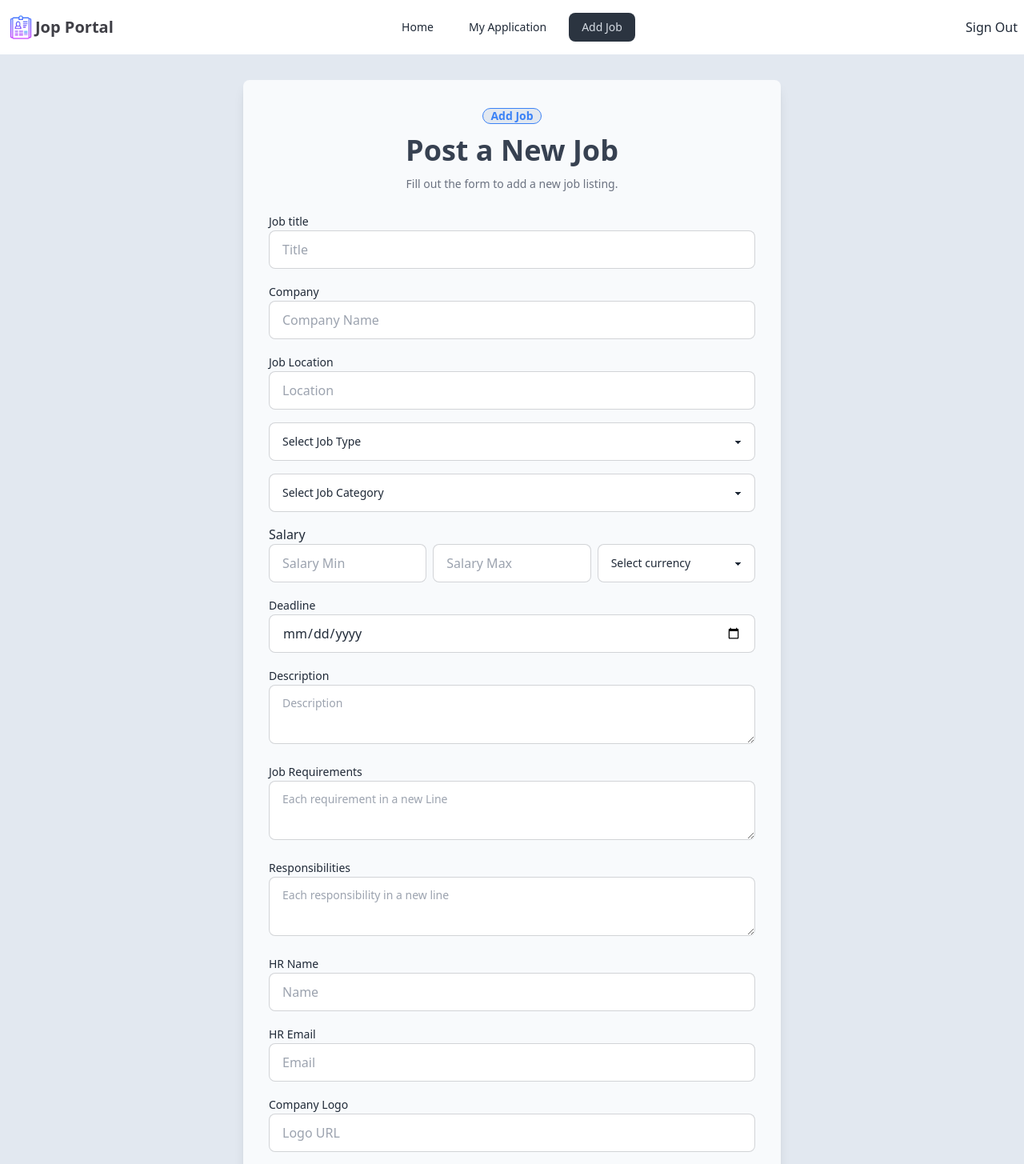
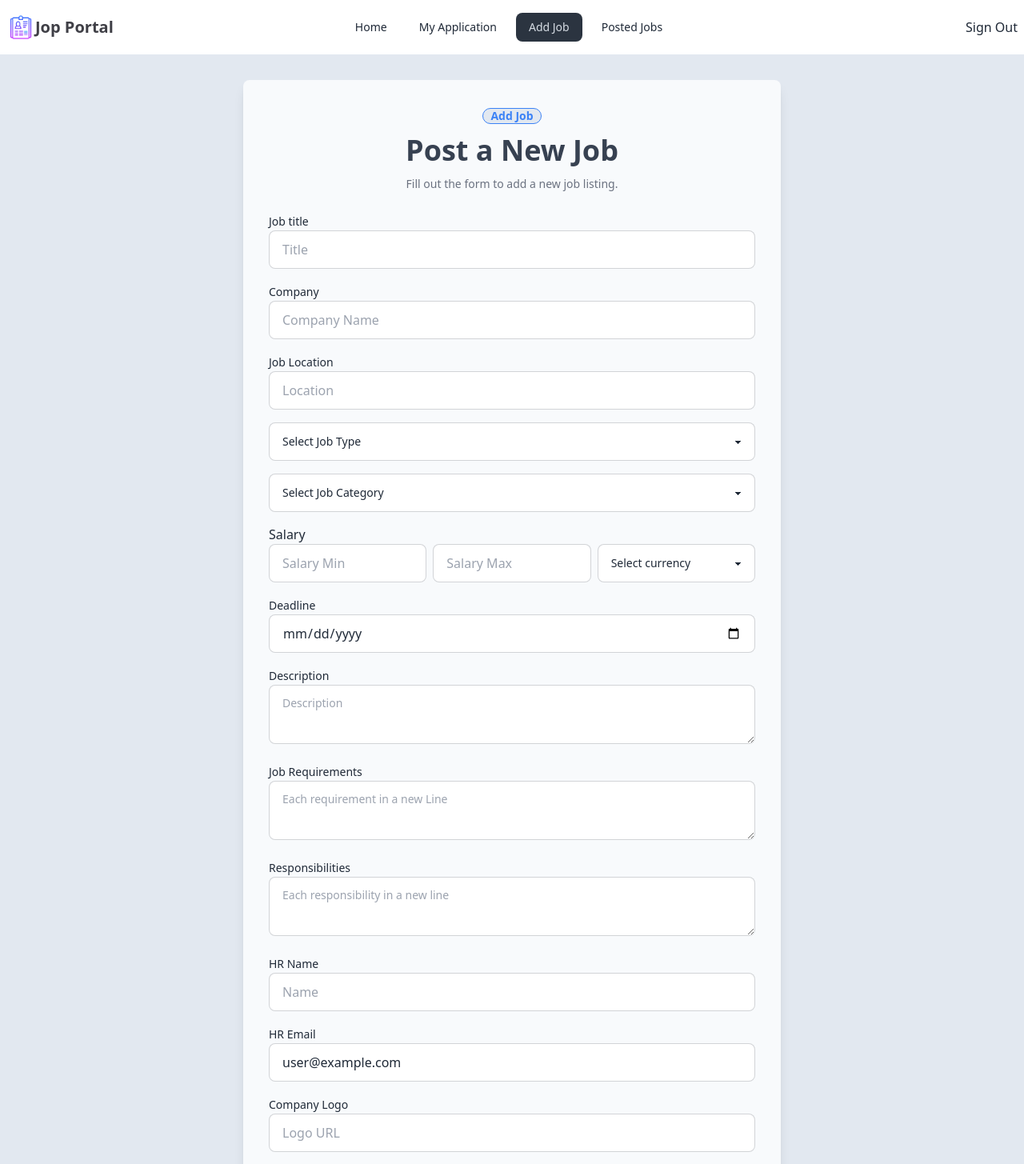
Before and after one commit to marufdev7/job-portal-client, a React (Vite) app: page /add-job in a window 1280 px wide. Shown: the top 1455 px of the page at 80% size. Built offline with nearby package versions, Linux system fonts and the light colour scheme; no server answers; sample sign-in values are in the browser's storage.

Commit message:
My posted jobs Created

```diff
--- a/src/pages/AddJob/AddJob.jsx
+++ b/src/pages/AddJob/AddJob.jsx
@@ -1,9 +1,11 @@
 import React from 'react';
 import Swal from 'sweetalert2';
 import { useNavigate } from 'react-router-dom';
+import useAuth from '../../hooks/useAuth';
 
 const AddJob = () => {
     const navigate = useNavigate();
+    const { user } = useAuth();
 
     const handleAddJob = (e) => {
         e.preventDefault();
@@ -59,7 +61,7 @@ const AddJob = () => {
                         text: 'Job posted successfully!'
                     });
                     form.reset();
-                    // navigate('/');
+                    navigate('/my-posted-job');
                 }
             });
     };
@@ -165,7 +167,7 @@ const AddJob = () => {
                     </div>
                     <div>
                         <label className="label-text">HR Email</label>
-                        <input type="email" name="hr_email" placeholder="Email" required className="input input-bordered w-full" />
+                        <input type="email" name="hr_email" defaultValue={user?.email} placeholder="Email" required className="input input-bordered w-full" />
                     </div>
 
                     {/* company-logo */}
--- /dev/null
+++ b/src/pages/MyPostedJobs/MyPostedJobs.jsx
@@ -0,0 +1,11 @@
+import React from 'react';
+
+const MyPostedJobs = () => {
+    return (
+        <div>
+            <h1>My posted Jobs</h1>
+        </div>
+    );
+};
+
+export default MyPostedJobs;
--- a/src/pages/shared/Navbar.jsx
+++ b/src/pages/shared/Navbar.jsx
@@ -18,8 +18,9 @@ const Navbar = () => {
 
     const links = <>
         <li><NavLink to='/'>Home</NavLink></li>
-        <li className='px-3'><NavLink to='/my-application'>My Application</NavLink></li>
+        <li className='px-2'><NavLink to='/my-application'>My Application</NavLink></li>
         <li><NavLink to='/add-job'>Add Job</NavLink></li>
+        <li className='px-2'><NavLink to='/my-posted-jobs'>Posted Jobs</NavLink></li>
     </>
     return (
         <div className="navbar bg-base-100">
@@ -41,7 +42,7 @@ const Navbar = () => {
                     </div>
                     <ul
                         tabIndex={0}
-                        className="menu menu-sm dropdown-content bg-base-100 rounded-box z-[1] mt-3 w-52 p-2 shadow">
+                        className="menu menu-sm dropdown-content bg-base-100 rounded-box z-[1] mt-3 w-52 shadow">
                         {links}
                     </ul>
                 </div>
--- a/src/router/router.jsx
+++ b/src/router/router.jsx
@@ -8,6 +8,7 @@ import PrivateRoute from "./PrivateRoute";
 import ApplyJob from "../pages/ApplyJob/ApplyJob";
 import MyApplication from "../pages/MyApplication/MyApplication";
 import AddJob from "../pages/AddJob/AddJob";
+import MyPostedJobs from "../pages/MyPostedJobs/MyPostedJobs";
 
 const router = createBrowserRouter([
     {
@@ -37,6 +38,10 @@ const router = createBrowserRouter([
                 element: <PrivateRoute> <AddJob /></PrivateRoute>
             },
             {
+                path: '/my-posted-jobs',
+                element: <PrivateRoute> <MyPostedJobs /></PrivateRoute>
+            },
+            {
                 path: '/register',
                 element: <Register />
             },
```
